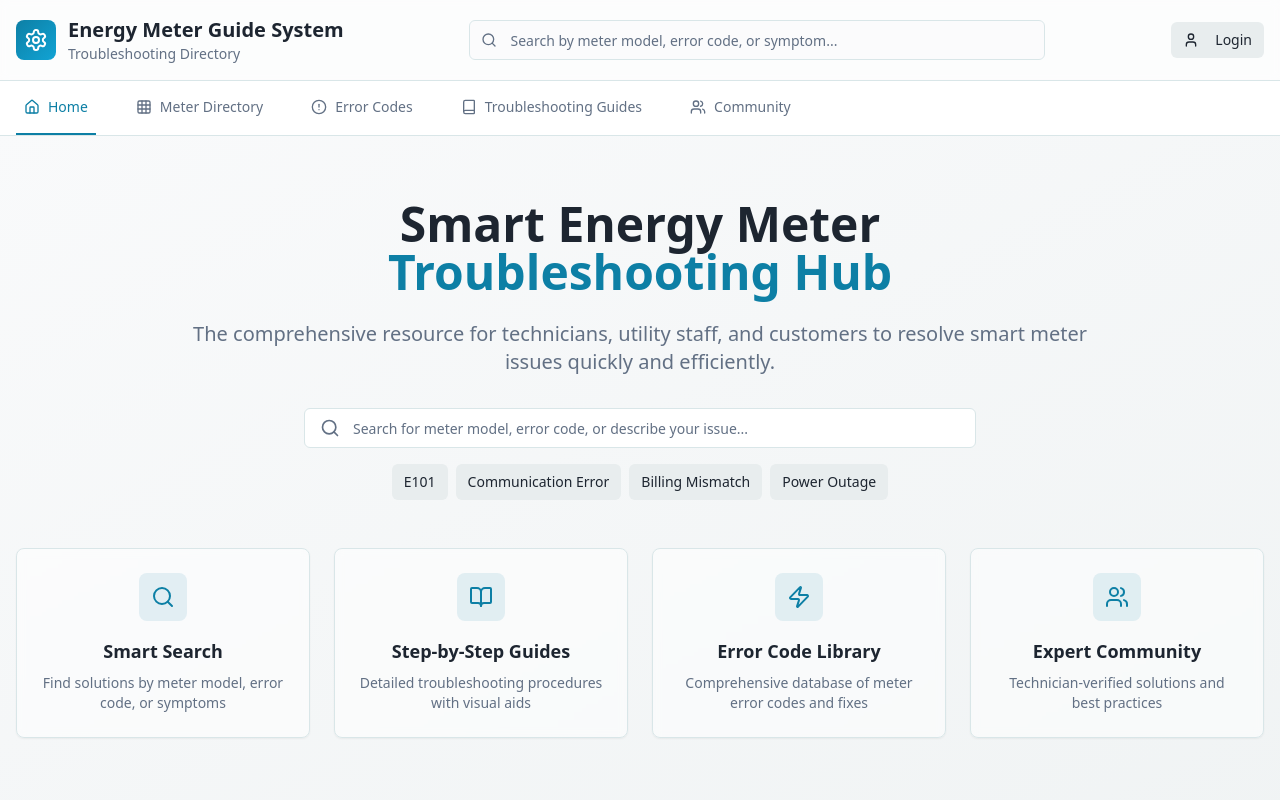
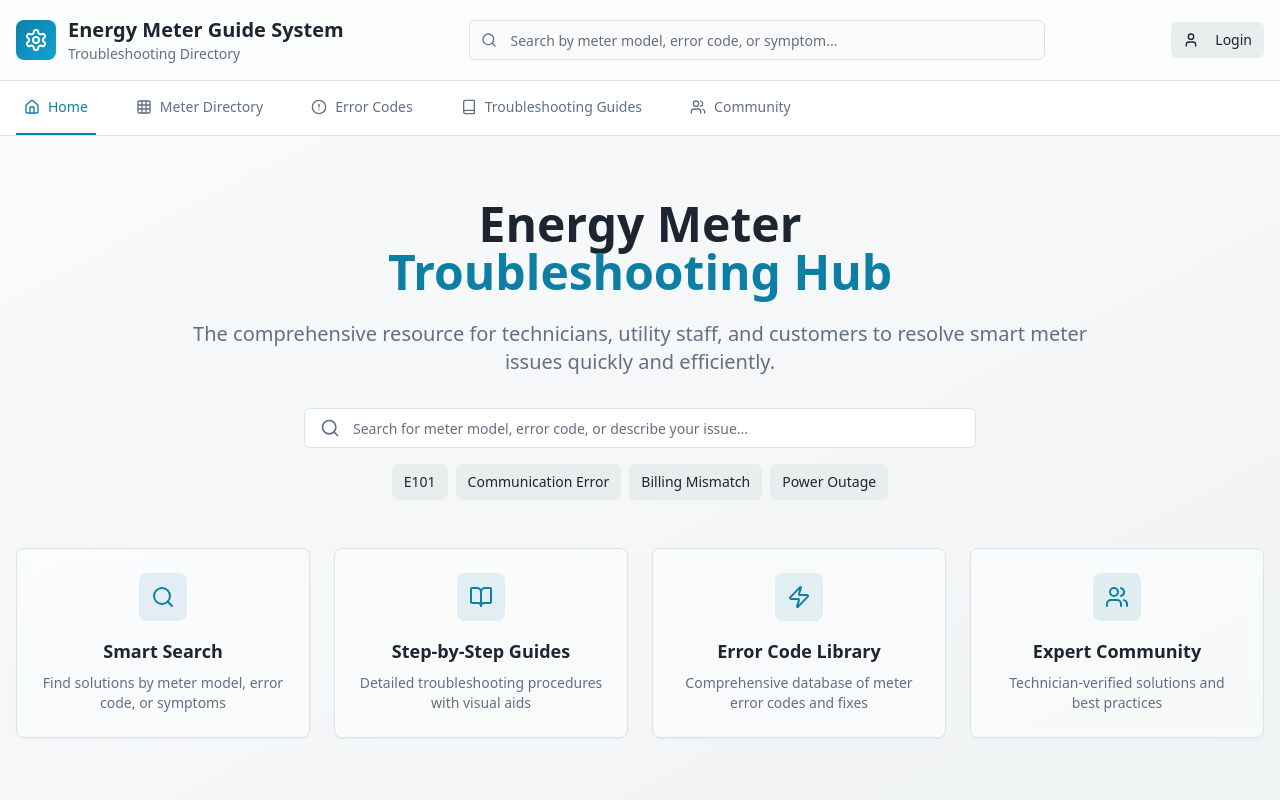
Before and after one commit to ayoraowen/smartmeter-fixit-hub, a React (Vite) app: page / in a window 1280 px wide. Shown: the top 800 px of the page. Built offline with nearby package versions, Linux system fonts and the light colour scheme; the HTML template or start-up script is replaced by a standard one.

Commit message:
Update app name

```diff
--- a/src/components/sections/HeroSection.tsx
+++ b/src/components/sections/HeroSection.tsx
@@ -32,7 +32,7 @@ export function HeroSection() {
       <div className="container mx-auto px-4">
         <div className="max-w-4xl mx-auto text-center mb-12">
           <h1 className="text-4xl md:text-5xl font-bold text-foreground mb-6">
-            Smart Energy Meter
+            Energy Meter
             <span className="block text-primary">Troubleshooting Hub</span>
           </h1>
           <p className="text-xl text-muted-foreground mb-8">
```
